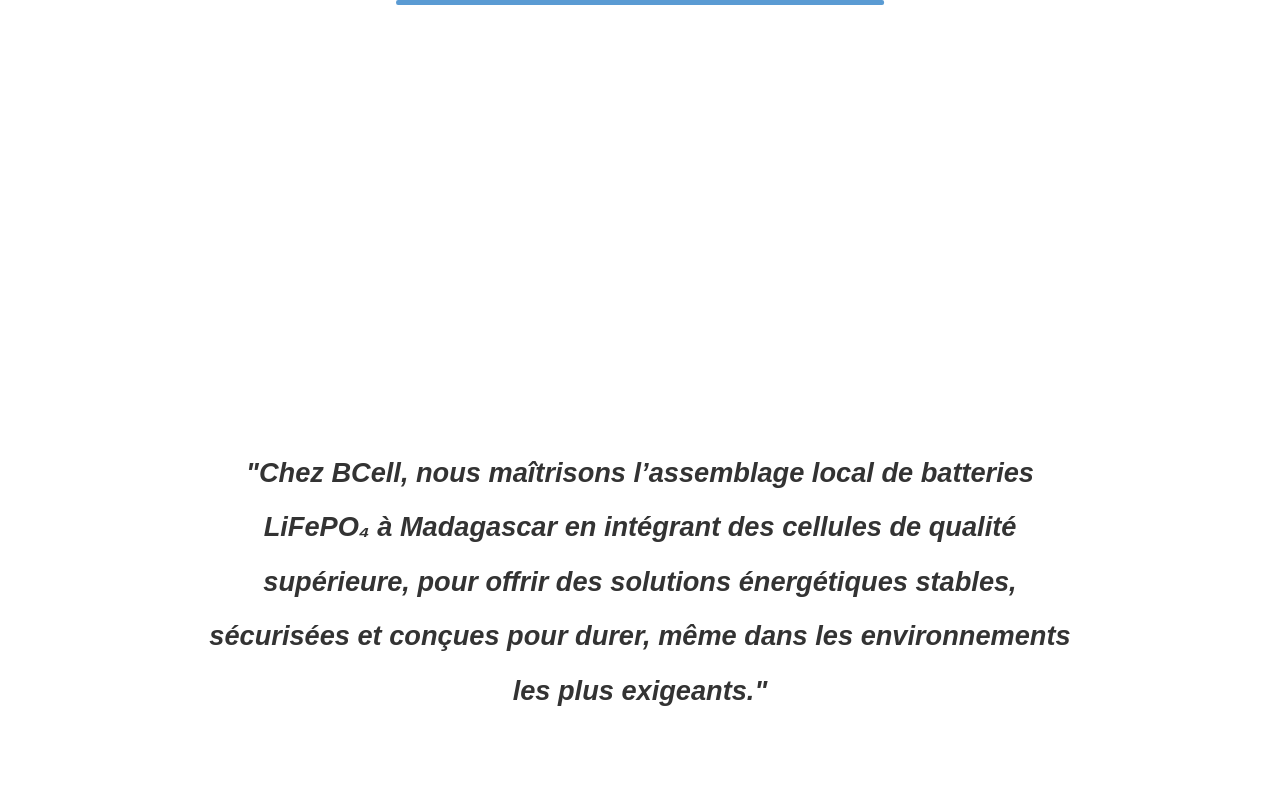
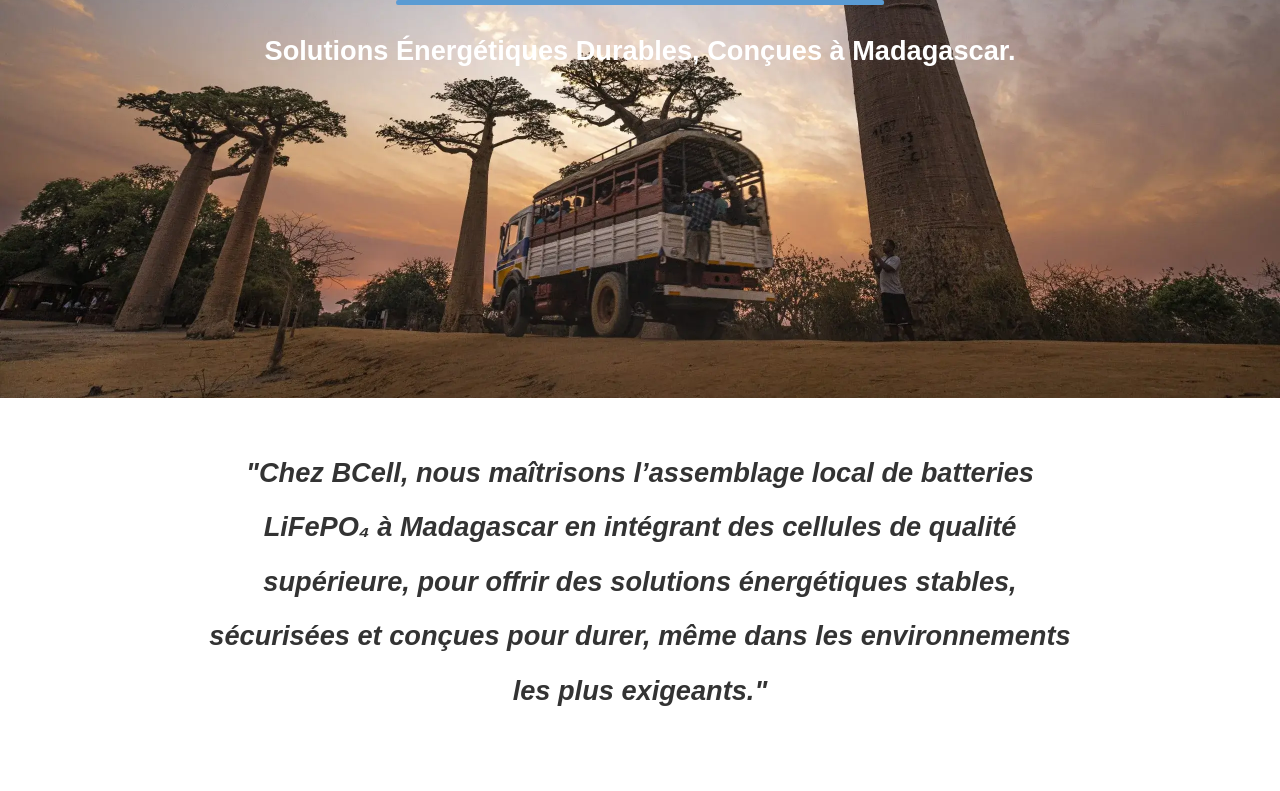
Before and after one commit to cormobro/BCell-website, a plain HTML site: page index.html in a window 1280 px wide. Shown: the part 402-1193 px from the top of the page. Drawn offline with nearby package versions, Linux system fonts and the light colour scheme; the site is published under a folder, as on GitHub Pages, so addresses that start at the root find nothing.

Commit message:
preload 5

```diff
--- a/index.html
+++ b/index.html
@@ -6,9 +6,9 @@
   <!-- CACHE CONTROL (TO REMOVE ON PROD)-->
   <meta http-equiv="Cache-control" content="no-cache">
   <title>BCell Group</title>
-    <link rel="preload" as="image" href="/media/banner.webp">
+    <link rel="preload" as="image" href="media/banner.webp">
   <style>
-    .hero { background: url('/media/banner.webp') center/cover no-repeat fixed; color: #fff; display: flex; text-align: center; align-items: center; padding: 4rem 0; min-height: 100vh; }
+    .hero { background: url('media/banner.webp') center/cover no-repeat fixed; color: #fff; display: flex; text-align: center; align-items: center; padding: 4rem 0; min-height: 100vh; }
   </style>
   <link rel="stylesheet" href="styles.css">
 <script src="https://cdn.jsdelivr.net/npm/htmx.org@2.0.6/dist/htmx.min.js" integrity="sha384-Akqfrbj/HpNVo8k11SXBb6TlBWmXXlYQrCSqEWmyKJe+hDm3Z/B2WVG4smwBkRVm" crossorigin="anonymous"></script>
```
